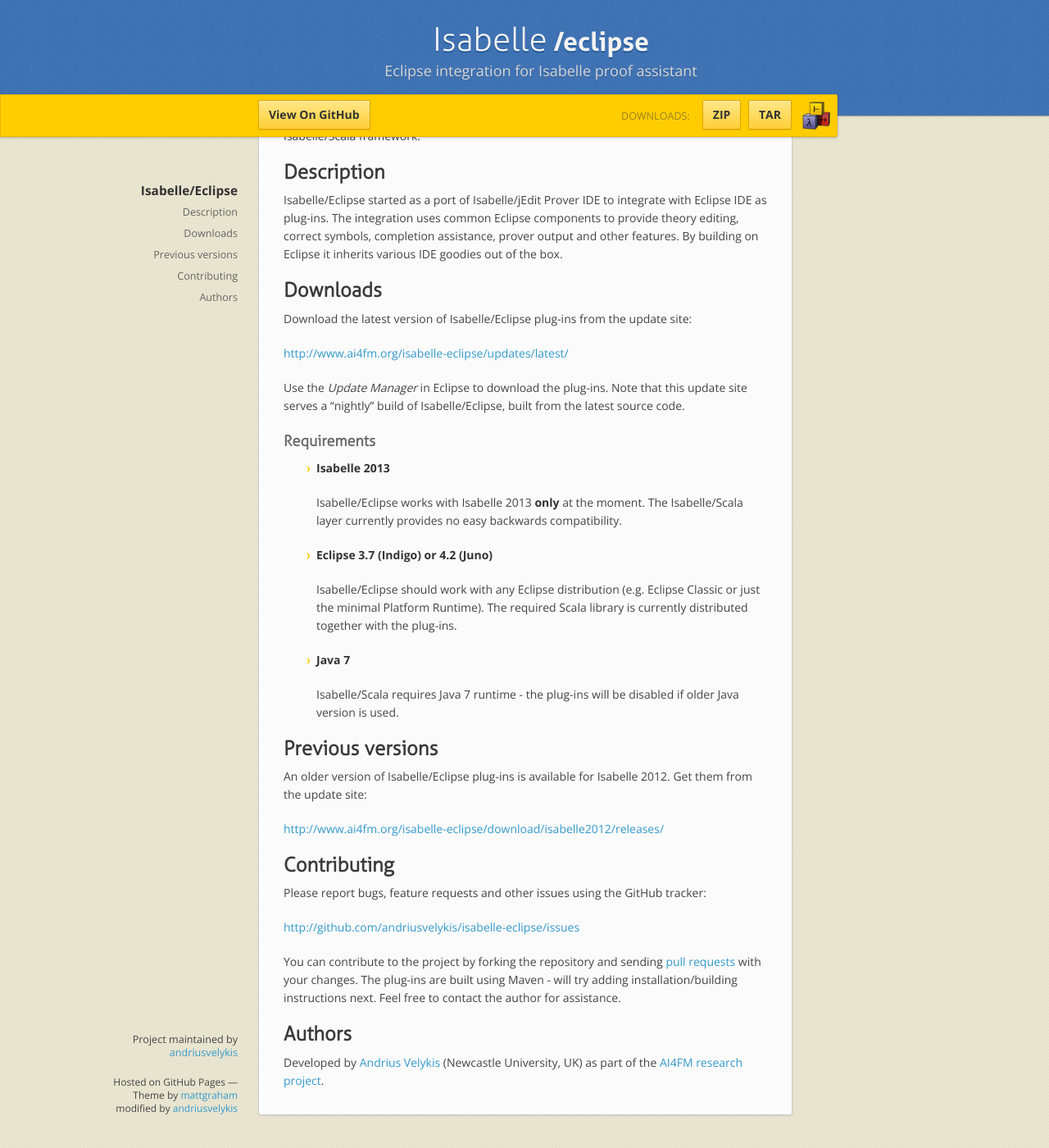
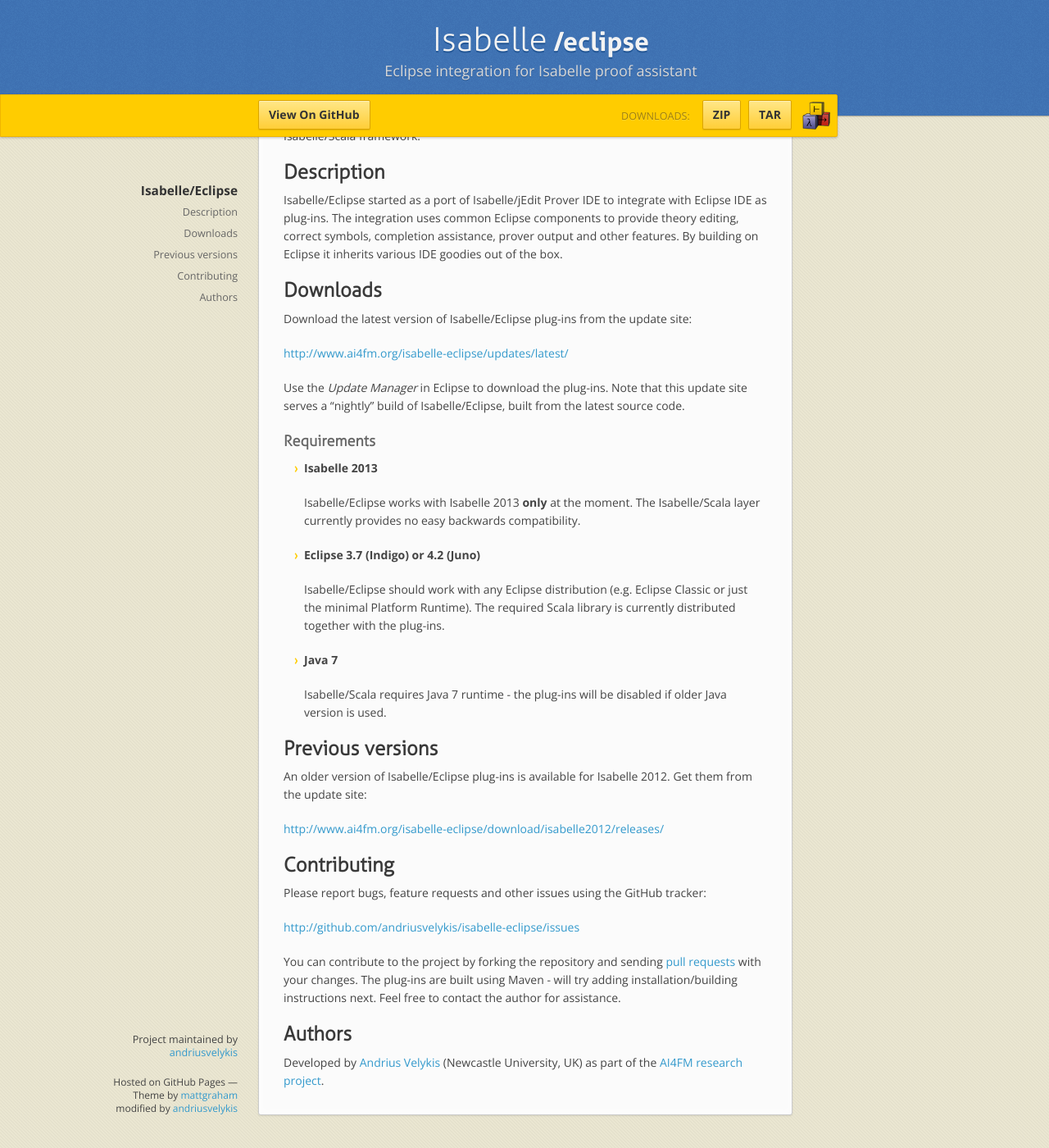
Before and after one commit to andriusvelykis/isabelle-eclipse, a Jekyll site: the page built from index.md, in a window 1280 px wide and 1400 px high, scrolled down 129 px. Shown: the whole window at 82% size. Built offline with Jekyll 4.4.1, drawn with Linux system fonts in a browser that asks for light colours; nearby versions of some CDN libraries.

Commit message:
more style tuning

```diff
--- a/stylesheets/styles.css
+++ b/stylesheets/styles.css
@@ -258,7 +258,7 @@
 }
 
 dd {
-  margin: 0 0 0 40px;
+  margin: 0 0 0 25px;
 }
 
 /*
@@ -267,7 +267,7 @@
 menu,
 ol,
 ul {
-  padding: 0 0 0 40px;
+  padding: 0 0 0 25px;
 }
 
 /*
@@ -529,7 +529,7 @@
 
 strong {
   font-weight: bold;
-  color: #333;
+  /*color: #333;*/
 }
 
 .wrapper {
@@ -566,10 +566,10 @@
   font-family: "Lucida Sans", Monaco, Bitstream Vera Sans Mono, Lucida Console, Terminal, monospace;
   font-size: 13px;
   color: #efefef;
-  text-shadow: 0px 1px 0px #000;
+  /*text-shadow: 0px 1px 0px #000;*/
   margin: 0px;
   padding: 0px;
-  background: #333;
+  background: #666;
   -moz-border-radius: 2px;
   -webkit-border-radius: 2px;
   -o-border-radius: 2px;
@@ -582,10 +582,10 @@
   font-family: "Lucida Sans", Monaco, Bitstream Vera Sans Mono, Lucida Console, Terminal;
   font-size: 13px;
   color: #efefef;
-  text-shadow: 0px 1px 0px #000;
+  /*text-shadow: 0px 1px 0px #000;*/
   margin: 0 4px;
   padding: 2px 6px;
-  background: #333;
+  background: #666;
   -moz-border-radius: 2px;
   -webkit-border-radius: 2px;
   -o-border-radius: 2px;
```
